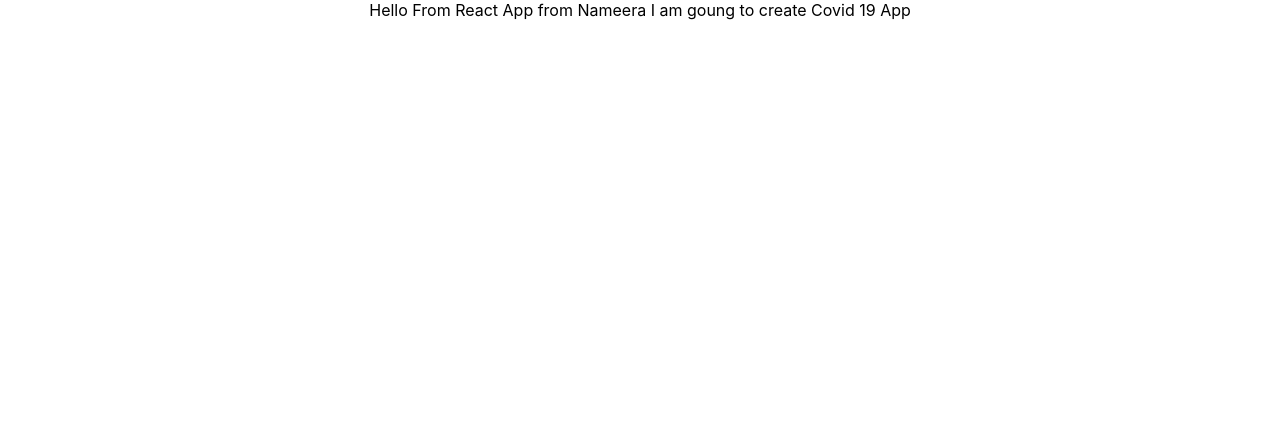
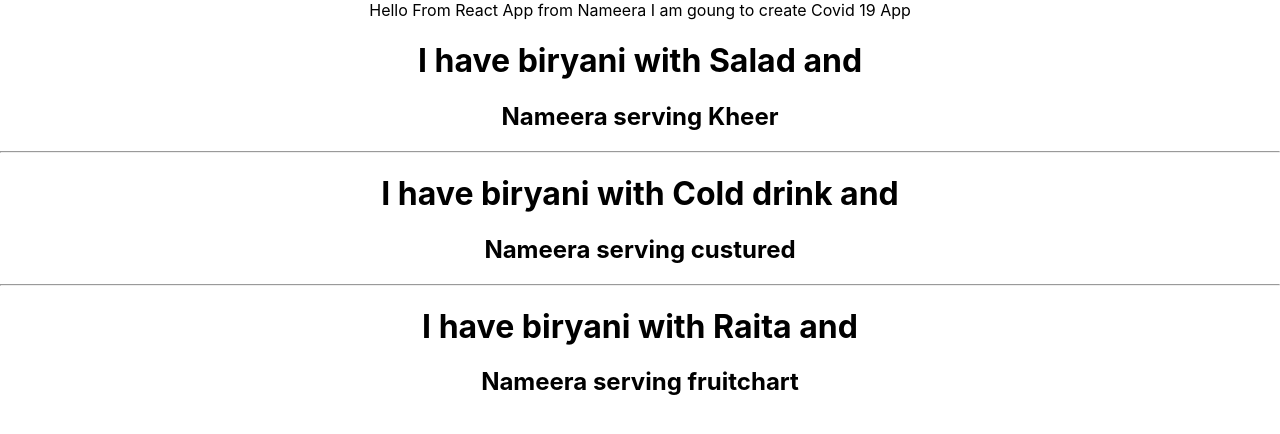
Before and after one commit to nameerazaidi/react_class, a React (Create React App) app: page / in a window 1280 px wide. Shown: the top 434 px of the page. Built offline with nearby package versions, Linux system fonts and the light colour scheme.

Commit message:
new dinner and update App.js

```diff
--- a/src/App.js
+++ b/src/App.js
@@ -1,10 +1,17 @@
 import React from 'react';
 import './App.css';
+import Dinner from './dinner.js';
 
 function App() {
   return (
     <div className="App">
       Hello From React App from Nameera I am goung to create Covid 19 App
+      <Dinner dishname="Salad and" sweet="Kheer"/>
+      <hr/>
+      <Dinner dishname="Cold drink and" sweet="custured"/>
+      <hr/>
+      <Dinner dishname="Raita and" sweet="fruitchart"/>
+
     </div>
   );
 }
--- /dev/null
+++ b/src/dinner.js
@@ -0,0 +1,11 @@
+import React from 'react';
+function Dinner(props)
+{
+    return(
+        <div>
+        <h1>I have biryani with {props.dishname}</h1>
+        <h2>Nameera serving {props.sweet}</h2>
+        </div>
+    );
+}
+export default Dinner;
```
